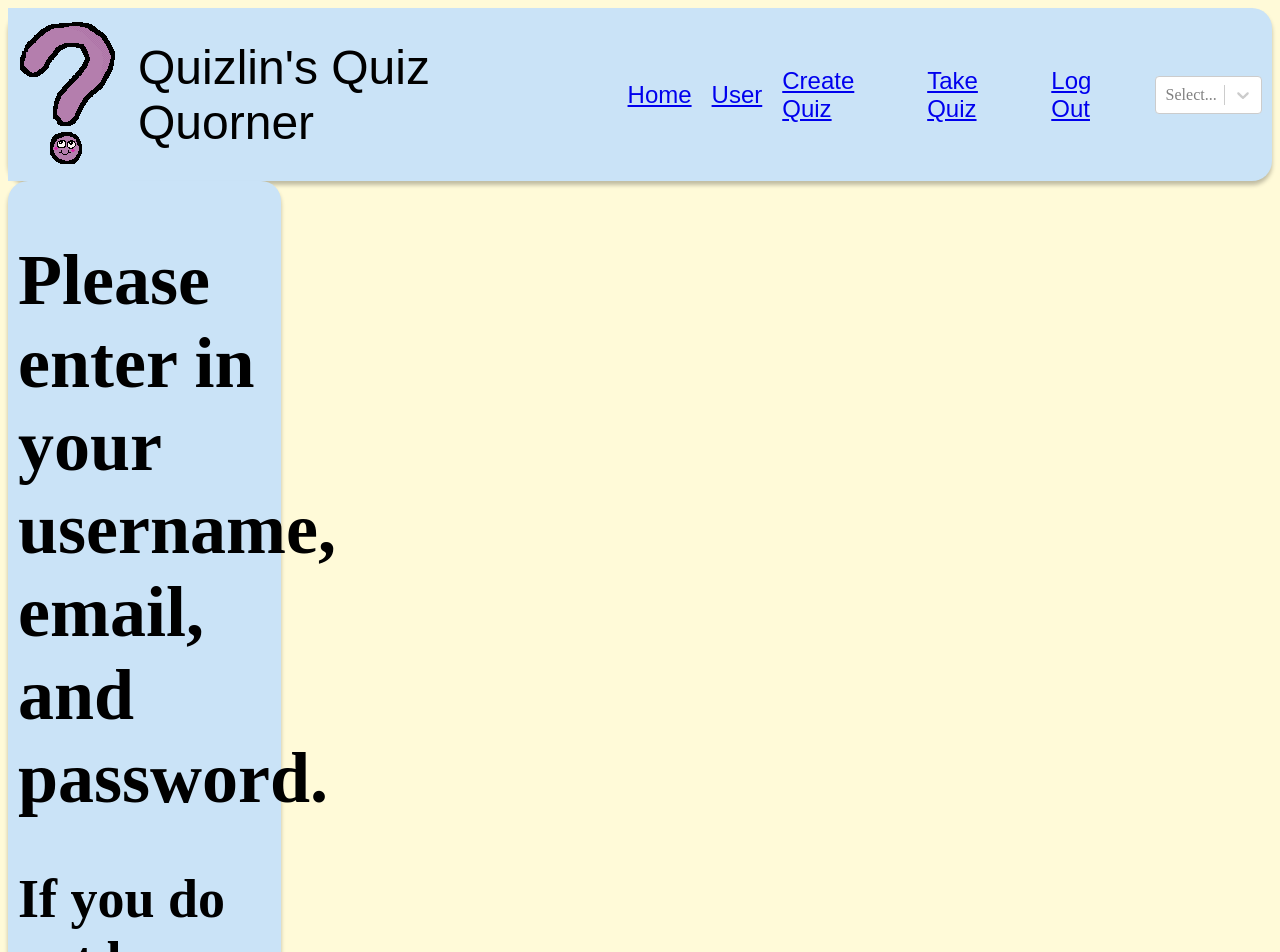
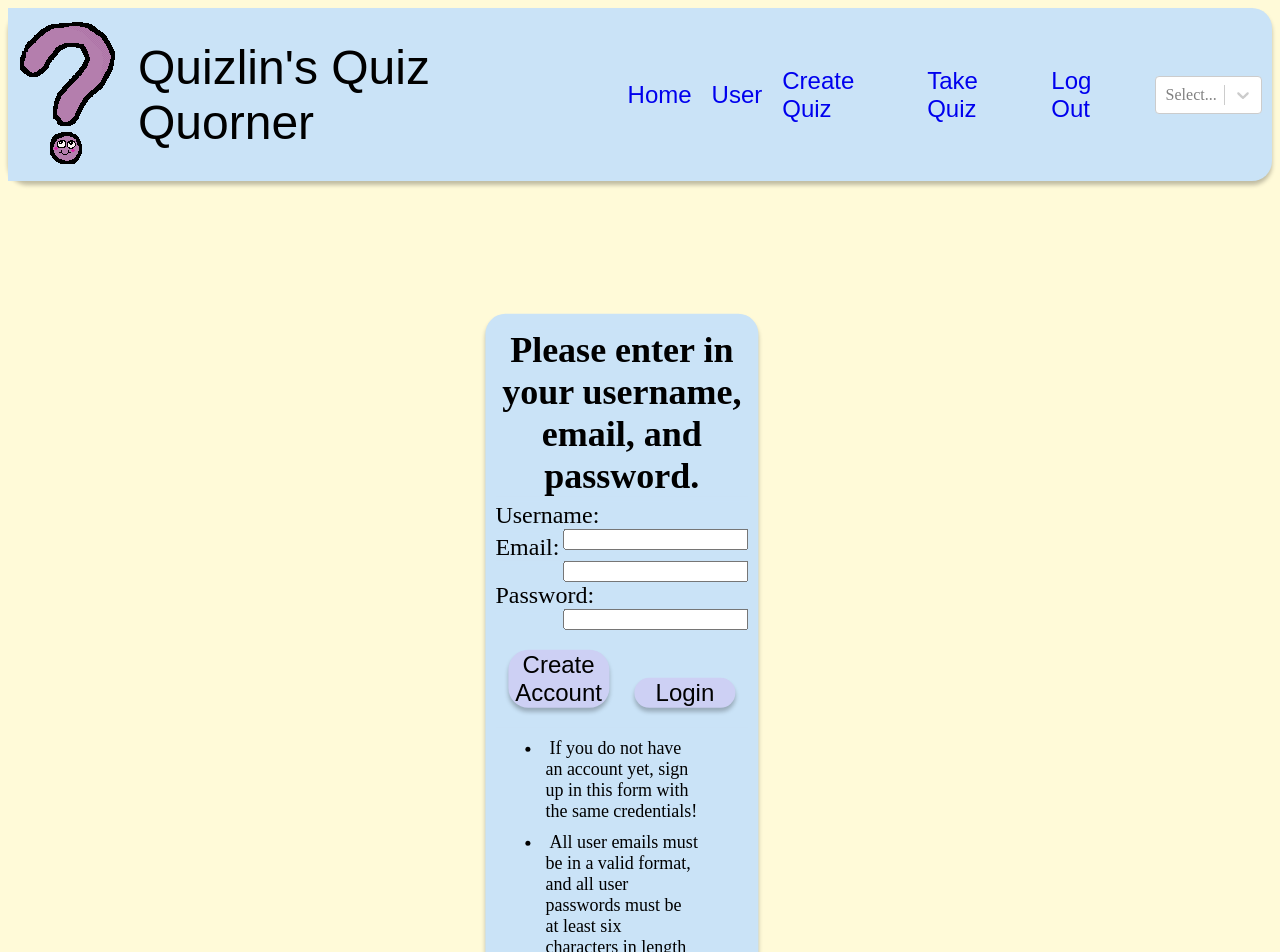
Before and after one commit to Robchike9290/QuizlansQuizQuorner, a React app in the folder myapp/: page /#/login in a window 1280 px wide. Shown: the top 952 px of the page. Built offline with nearby package versions, Linux system fonts and the light colour scheme; no server answers; the HTML template or start-up script is replaced by a standard one.

Commit message:
Complete basic styling for login page, remove underline from hyperlinks.

```diff
--- a/myapp/src/app.jsx
+++ b/myapp/src/app.jsx
@@ -166,27 +166,28 @@ const App = () => {
           <NavBarTitle>Quizlin's Quiz Quorner</NavBarTitle>
           {stringifiedUser === '{ALWAYSFALSE}' && (
             <NavBarHeading>
-              <Link to='/'></Link>
+              <Link style={linkStyle} to='/'></Link>
             </NavBarHeading>
           )}
           {stringifiedUser !== '{}' && (
             <NavBarHeading>
-              <Link to='/home'>Home</Link>
+              <Link style={linkStyle} to='/home'>Home</Link>
             </NavBarHeading>
           )}
           {stringifiedUser !== '{}' && (
             <NavBarHeading>
-              <Link to='/user'>User</Link>
+              <Link style={linkStyle} to='/user'>User</Link>
             </NavBarHeading>
           )}
           {stringifiedUser !== '{}' && (
             <NavBarHeading>
-              <Link to='/createquiz'>Create Quiz</Link>
+              <Link style={linkStyle} to='/createquiz'>Create Quiz</Link>
             </NavBarHeading>
           )}
           {stringifiedUser !== '{}' && (
             <NavBarHeading>
               <Link
+                style={linkStyle}
                 to={{
                   pathname: '/takequiz',
                   state: { quizSelected: selectedQuiz },
@@ -198,12 +199,12 @@ const App = () => {
           )}
           {stringifiedUser === '{}' && (
             <NavBarHeading>
-              <Link to='/login'>Log In</Link>
+              <Link style={linkStyle} to='/login'>Log In</Link>
             </NavBarHeading>
           )}
           {stringifiedUser !== '{}' && (
             <NavBarHeading>
-              <Link to='/' onClick={logOut}>
+              <Link style={linkStyle} to='/' onClick={logOut}>
                 Log Out
               </Link>
             </NavBarHeading>
@@ -247,7 +248,7 @@ export default hot(App);
 
 const NavBarTitle = styled.span`
   background-color: var(--blue);
-  text-color: var(--text-color);
+  color: var(--text-color);
   padding: var(--standard-padding);
   font-family: arial;
   font-size: 48px;
@@ -255,13 +256,13 @@ const NavBarTitle = styled.span`
 
 const NavBarLogo = styled.img`
   background-color: var(--blue);
-  text-color: var(--text-color);
+  color: var(--text-color);
   padding: var(--standard-padding);
 `;
 
 const NavBarHeading = styled.span`
   background-color: var(--blue);
-  text-color: var(--text-color);
+  color: var(--text-color);
   padding: var(--standard-padding);
   font-family: arial;
   font-size: 24px;
@@ -269,16 +270,21 @@ const NavBarHeading = styled.span`
 
 const NavBarForm = styled.form`
   background-color: var(--blue);
-  text-color: var(--text-color);
+  color: var(--text-color);
   padding: var(--standard-padding);
 `;
 
 const NavBar = styled.span`
   background-color: var(--blue);
-  text-color: var(--text-color);
+  color: var(--text-color);
   border-radius: var(--standard-border-radius);
   box-shadow: var(--standard-shadow);
   display: flex;
   justify-content: space-evenly;
   align-items: center;
 `;
+
+const linkStyle = {
+  'text-decoration': 'none',
+  'color': '--var(--text-color)'
+};
--- a/myapp/src/components/Login.jsx
+++ b/myapp/src/components/Login.jsx
@@ -86,21 +86,19 @@ const Login = ({
 
   return (
     <FormBox>
-      <h1>Please enter in your username, email, and password.</h1>
-      <h2>If you do not have an account yet, sign up in this form with the same credentials!</h2>
-      <h3>*All user emails must be in a valid format, and all user passwords must be at least six characters in length*</h3>
+      <Heading>Please enter in your username, email, and password.</Heading>
       <div>
         <FormLine>
           <label>Username:</label>
-          <FormInput type='text' required={true} onChange={createUserHandler}/>
+          <Input type='text' required={true} onChange={createUserHandler}/>
         </FormLine>
         <FormLine>
           <label>Email:</label>
-          <FormInput type='email' required={true} onChange={createEmailHandler} />
+          <Input type='email' required={true} onChange={createEmailHandler} />
         </FormLine>
         <FormLine>
           <label>Password:</label>
-          <FormInput type='password' required={true} onChange={createPasswordHandler}/>
+          <Input type='password' required={true} onChange={createPasswordHandler}/>
         </FormLine>
       </div>
       <FormLine>
@@ -109,6 +107,8 @@ const Login = ({
           <StyledButton onClick={LoginUser} >Login</StyledButton>
         </span>
       </FormLine>
+      <Note>If you do not have an account yet, sign up in this form with the same credentials!</Note>
+      <Note>All user emails must be in a valid format, and all user passwords must be at least six characters in length</Note>
     </FormBox>
   );
 };
@@ -126,6 +126,7 @@ const FormBox = styled.form`
   margin-top: 50%
   margin-left: auto;
   margin-right: auto;
+  transform: translate(175%, 20%);
 `
 
 const StyledButton = styled.button`
@@ -134,8 +135,11 @@ const StyledButton = styled.button`
   border-radius: var(--standard-border-radius);
   border-width: 0;
   box-shadow: var(--standard-shadow);
+  margin-top: 20px;
   margin-bottom: 20px;
-  width: 25%;
+  margin-left: 5%;
+  margin-right: 5%;
+  width: 40%;
   font-size: 24px;
 `
 
@@ -146,10 +150,27 @@ const FormLine = styled.div`
   font-size: 24px;
 `
 
-const FormInput = styled.input`
+const Input = styled.input`
   float: right;
 `
 
 const FormLabel = styled.input`
   float: left;
 `
+
+const Heading = styled.h1`
+  background-color: var(--blue);
+  margin-top: 2%;
+  margin-bottom: 2%;
+  font-size: 36px;
+  text-align: center;
+`
+
+const Note = styled.li`
+  font-size: 18px;
+  text-indent: -20px;
+  margin-left: 50px;
+  margin-right: 50px;
+  margin-top: 10px;
+  margin-bottom: 10px;
+`
```
